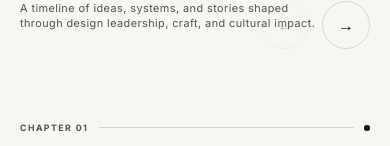
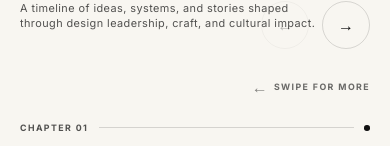
Before and after one commit to johnsonhabarugira/Portfolio, a Next.js app: page / in a window 390 px wide. Shown: the part 3875-4021 px from the top of the page. Built offline with nearby package versions, Linux system fonts and the light colour scheme.

Commit message:
Add mobile timeline swipe cue

```diff
--- a/src/app/globals.css
+++ b/src/app/globals.css
@@ -1308,6 +1308,10 @@ body {
   opacity: 0.28;
 }
 
+.evolution__swipe-hint {
+  display: none;
+}
+
 .evolution__stage {
   position: absolute;
   inset: 16rem 0 5.5rem;
@@ -1528,6 +1532,28 @@ body {
 
   .evolution__rail {
     display: none;
+  }
+
+  .evolution__swipe-hint {
+    position: absolute;
+    top: 20.1rem;
+    right: 1.25rem;
+    z-index: 5;
+    display: flex;
+    align-items: center;
+    gap: 0.55rem;
+    color: rgba(17, 17, 17, 0.62);
+    font-size: 0.55rem;
+    font-weight: 700;
+    letter-spacing: 0.16em;
+    text-transform: uppercase;
+  }
+
+  .evolution__swipe-hint span {
+    display: inline-block;
+    color: #111;
+    font-size: 1rem;
+    animation: evolutionSwipeHint 1.6s ease-in-out infinite;
   }
 
   .evolution__stage {
@@ -1587,6 +1613,18 @@ body {
   }
 }
 
+@keyframes evolutionSwipeHint {
+  0%,
+  100% {
+    opacity: 0.45;
+    transform: translateX(0.3rem);
+  }
+  50% {
+    opacity: 1;
+    transform: translateX(-0.35rem);
+  }
+}
+
 .process-mask,
 .process-card-mask {
   overflow: hidden;
--- a/src/components/sections/TimelineSection.tsx
+++ b/src/components/sections/TimelineSection.tsx
@@ -14,10 +14,13 @@ const timelineVisuals = [
 export default function TimelineSection() {
   const dragStartRef = useRef<number | null>(null);
   const [activeIndex, setActiveIndex] = useState(0);
+  const [hasInteracted, setHasInteracted] = useState(false);
   const maxIndex = timeline.length - 1;
 
   const showChapter = (index: number) => {
-    setActiveIndex(Math.min(maxIndex, Math.max(0, index)));
+    const nextIndex = Math.min(maxIndex, Math.max(0, index));
+    if (nextIndex !== activeIndex) setHasInteracted(true);
+    setActiveIndex(nextIndex);
   };
 
   const startDrag = (clientX: number) => {
@@ -64,6 +67,13 @@ export default function TimelineSection() {
               →
             </button>
           </div>
+
+          {!hasInteracted && (
+            <p className="evolution__swipe-hint" aria-hidden="true">
+              <span>←</span>
+              Swipe for more
+            </p>
+          )}
 
           <div
             className="evolution__stage"
```
